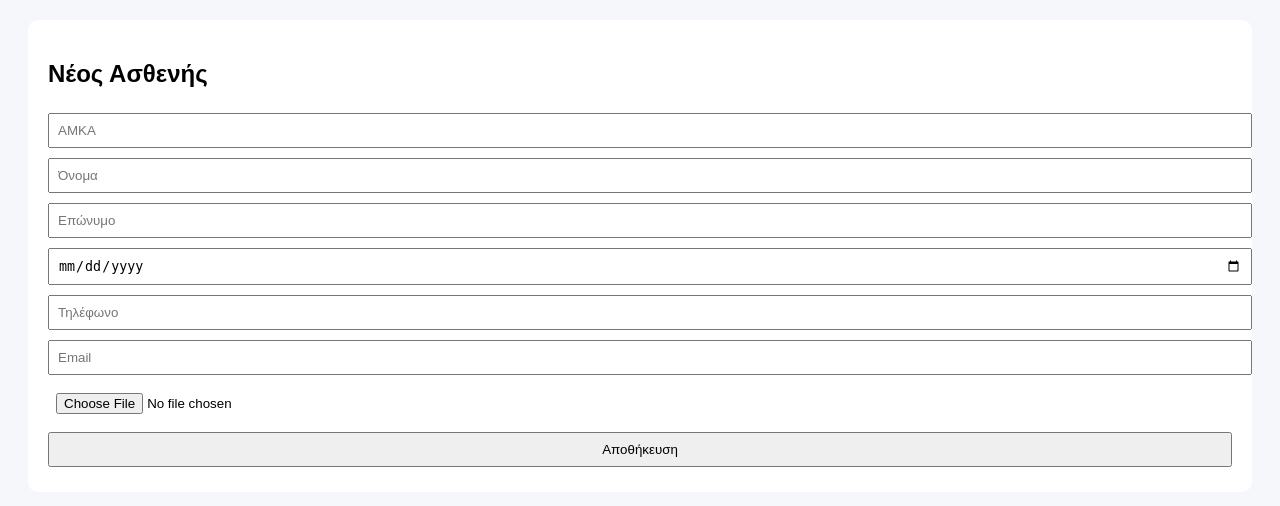
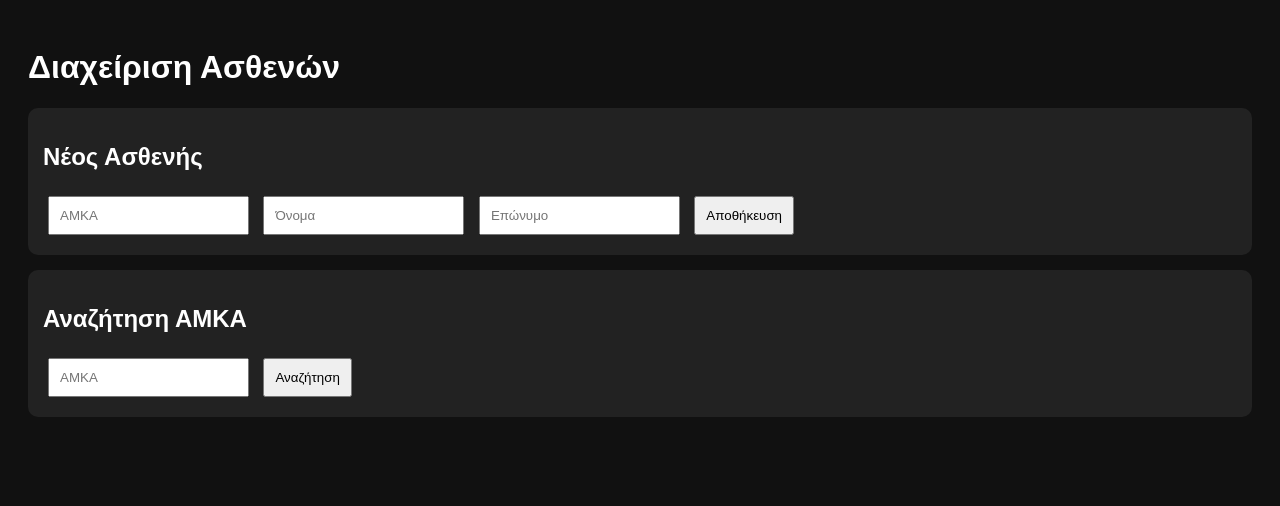
Before and after one commit to constantineandcon-ux/ANDCON, a Flask app: template templates/index.html in a window 1280 px wide. Shown: the top 506 px of the page. Run offline with Flask 3, Linux system fonts and the light colour scheme; the template is opened without the code that fills it, so the values that code supplies are empty; some libraries are stand-ins or nearby versions.

Commit message:
Update index.html

```diff
--- a/templates/index.html
+++ b/templates/index.html
@@ -1,48 +1,86 @@
 <!DOCTYPE html>
-<html lang="el">
+<html>
 <head>
 <meta charset="UTF-8">
-<title>Ιατρικό Σύστημα</title>
+<title>Ιατρικό Πληροφοριακό Σύστημα</title>
+
 <style>
-body {font-family: Arial; background:#f5f7fa;}
-.card {background:white; padding:20px; margin:20px; border-radius:10px;}
-input, textarea, button {width:100%; padding:8px; margin:5px 0;}
-img {max-height:150px;}
+body{
+    font-family: Arial;
+    background:#111;
+    color:white;
+    padding:20px;
+}
+input,button{
+    padding:10px;
+    margin:5px;
+}
+.card{
+    background:#222;
+    padding:15px;
+    margin-top:15px;
+    border-radius:10px;
+}
+img{
+    max-width:300px;
+    margin-top:10px;
+}
 </style>
+
 </head>
 <body>
 
+<h1>Διαχείριση Ασθενών</h1>
+
 <div class="card">
 <h2>Νέος Ασθενής</h2>
-<form action="/add_patient" method="POST" enctype="multipart/form-data">
-<input name="amka" placeholder="ΑΜΚΑ" required>
-<input name="first_name" placeholder="Όνομα" required>
-<input name="last_name" placeholder="Επώνυμο" required>
-<input type="date" name="birth_date">
-<input name="phone" placeholder="Τηλέφωνο">
-<input name="email" placeholder="Email">
-<input type="file" name="photo" accept="image/*" required>
-<button>Αποθήκευση</button>
-</form>
+
+<input id="amka" placeholder="ΑΜΚΑ">
+<input id="first" placeholder="Όνομα">
+<input id="last" placeholder="Επώνυμο">
+<button onclick="savePatient()">Αποθήκευση</button>
+
 </div>
 
-{% for p in patients %}
 <div class="card">
-<h3>{{p[2]}} {{p[3]}} — {{p[1]}}</h3>
-<img src="/patient_photo/{{p[0]}}">
-<form action="/add_file/{{p[0]}}" method="POST" enctype="multipart/form-data">
-<input type="file" name="file" required>
-<button>Αποθήκευση Αρχείου</button>
-</form>
+<h2>Αναζήτηση ΑΜΚΑ</h2>
+<input id="search_amka" placeholder="ΑΜΚΑ">
+<button onclick="search()">Αναζήτηση</button>
 
-<form action="/add_prescription/{{p[0]}}" method="POST">
-<input type="date" name="date" required>
-<input name="doctor" placeholder="Ιατρός">
-<textarea name="therapy" placeholder="Θεραπεία"></textarea>
-<button>Αποθήκευση Συνταγής</button>
-</form>
+<div id="result"></div>
 </div>
-{% endfor %}
+
+<script>
+
+const API="https://andcon.onrender.com"
+
+async function savePatient(){
+
+    const response=await fetch(API+"/patients",{
+        method:"POST",
+        headers:{"Content-Type":"application/json"},
+        body:JSON.stringify({
+            amka:document.getElementById("amka").value,
+            first_name:document.getElementById("first").value,
+            last_name:document.getElementById("last").value
+        })
+    })
+
+    const data=await response.json()
+    alert("Αποθηκεύτηκε με ID "+data.patient_id)
+}
+
+async function search(){
+
+    const amka=document.getElementById("search_amka").value
+    const response=await fetch(API+"/search?amka="+amka)
+    const data=await response.json()
+
+    document.getElementById("result").innerHTML=
+        "<pre>"+JSON.stringify(data,null,2)+"</pre>"
+}
+
+</script>
 
 </body>
 </html>
```
